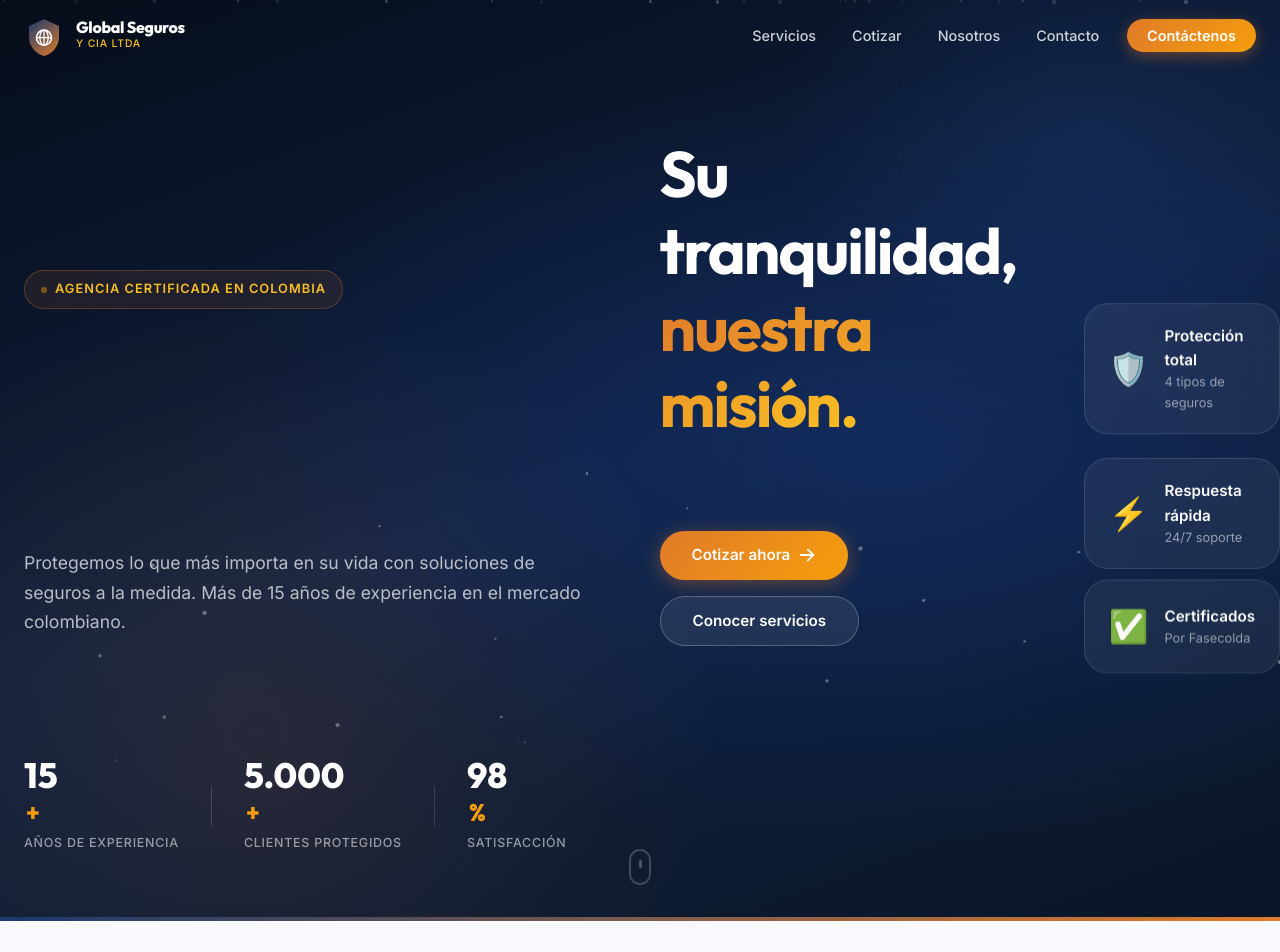
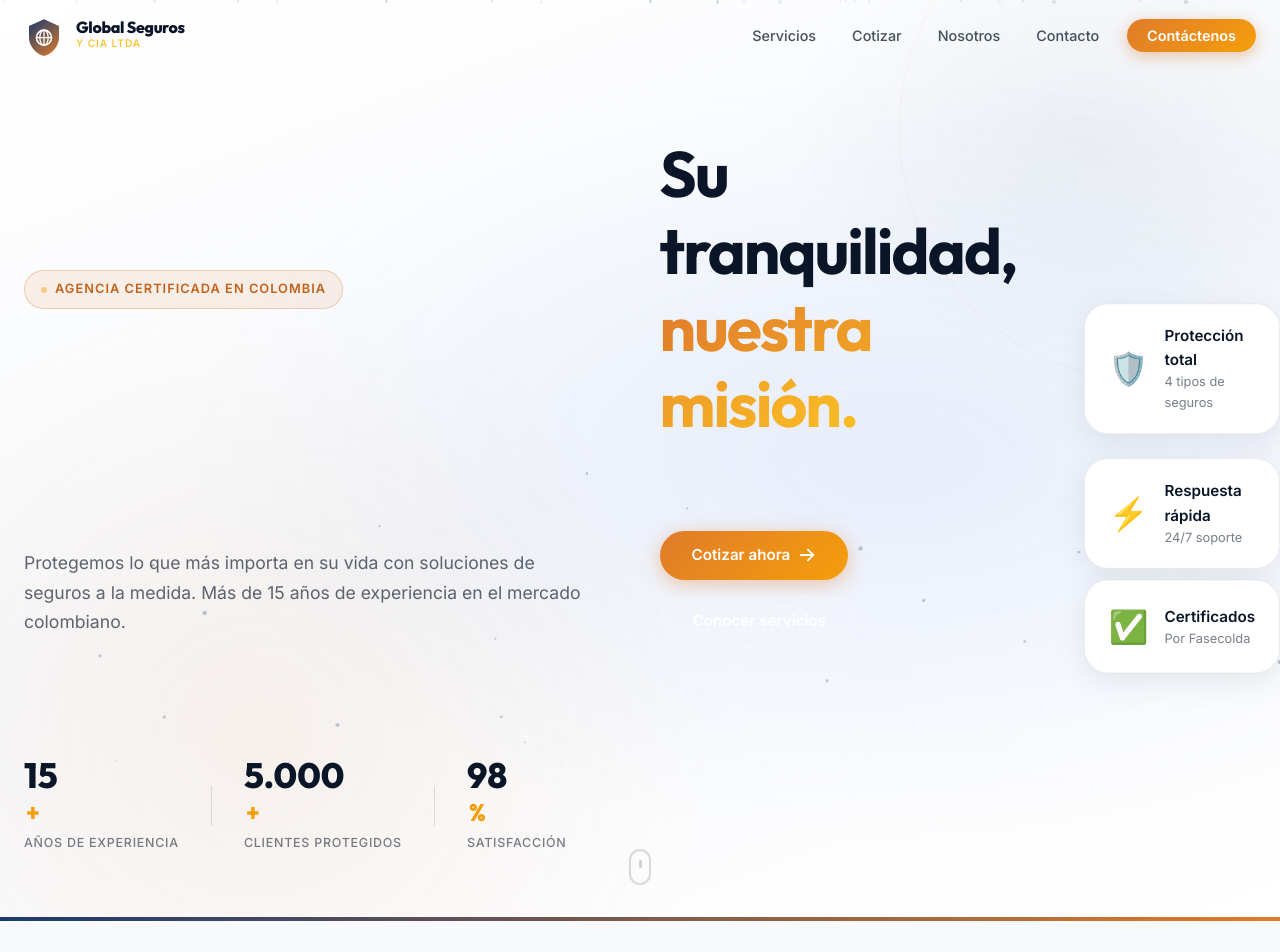
Before and after one commit to globalsegurosltda/globalsegurosycialtda, a plain HTML site: page index.html in a window 1280 px wide. Shown: the top 952 px of the page. Drawn offline with nearby package versions, Linux system fonts and the light colour scheme.

Commit message:
Add files via upload

```diff
--- a/style.css
+++ b/style.css
@@ -226,10 +226,10 @@
   transition: background var(--transition-normal), box-shadow var(--transition-normal), backdrop-filter var(--transition-normal);
 }
 .navbar.scrolled {
-  background: rgba(10, 22, 40, 0.95);
+  background: rgba(255, 255, 255, 0.95);
   backdrop-filter: blur(16px);
   -webkit-backdrop-filter: blur(16px);
-  box-shadow: 0 4px 24px rgba(0,0,0,.3);
+  box-shadow: 0 4px 24px rgba(10,22,40,.1);
 }
 .nav-container {
   max-width: var(--max-width);
@@ -249,7 +249,7 @@
 .logo-icon { width: 40px; height: 40px; }
 .logo-icon.small { width: 32px; height: 32px; }
 .logo-text { display: flex; flex-direction: column; }
-.logo-name { font-family: var(--font-heading); font-weight: 800; font-size: 1rem; color: var(--white); line-height: 1.1; letter-spacing: -0.02em; }
+.logo-name { font-family: var(--font-heading); font-weight: 800; font-size: 1rem; color: var(--navy-900); line-height: 1.1; letter-spacing: -0.02em; }
 .logo-sub  { font-size: 0.65rem; color: var(--orange-300); font-weight: 500; text-transform: uppercase; letter-spacing: 0.08em; }
 
 .nav-links {
@@ -259,14 +259,14 @@
   list-style: none;
 }
 .nav-link {
-  color: rgba(255,255,255,.8);
+  color: rgba(10,22,40,.75);
   font-size: 0.9rem;
   font-weight: 500;
   padding: var(--space-2) var(--space-4);
   border-radius: var(--radius-full);
   transition: var(--transition-fast);
 }
-.nav-link:hover { color: var(--white); background: rgba(255,255,255,.08); }
+.nav-link:hover { color: var(--navy-900); background: rgba(10,22,40,.06); }
 .nav-cta {
   margin-left: var(--space-2);
   padding: var(--space-2) var(--space-5);
@@ -290,7 +290,7 @@
   display: block;
   width: 24px;
   height: 2px;
-  background: var(--white);
+  background: var(--navy-900);
   border-radius: 2px;
   transition: var(--transition-fast);
 }
@@ -303,7 +303,7 @@
    ============================================================ */
 .hero {
   min-height: 100vh;
-  background: var(--navy-900);
+  background: var(--white);
   position: relative;
   display: flex;
   align-items: center;
@@ -319,10 +319,10 @@
   position: absolute;
   inset: 0;
   background:
-    radial-gradient(ellipse 80% 60% at 70% 50%, rgba(37,99,235,.18) 0%, transparent 70%),
-    radial-gradient(ellipse 60% 80% at 20% 80%, rgba(224,123,42,.12) 0%, transparent 60%),
-    radial-gradient(ellipse 40% 40% at 85% 15%, rgba(26,58,110,.4) 0%, transparent 60%),
-    linear-gradient(160deg, var(--navy-950) 0%, var(--navy-800) 50%, var(--navy-900) 100%);
+    radial-gradient(ellipse 80% 60% at 70% 50%, rgba(37,99,235,.08) 0%, transparent 70%),
+    radial-gradient(ellipse 60% 80% at 20% 80%, rgba(224,123,42,.08) 0%, transparent 60%),
+    radial-gradient(ellipse 40% 40% at 85% 15%, rgba(26,58,110,.06) 0%, transparent 60%),
+    linear-gradient(160deg, #ffffff 0%, #f7f9fc 50%, #ffffff 100%);
 }
 
 /* Animated particles */
@@ -336,7 +336,7 @@
   width: 2px;
   height: 2px;
   border-radius: 50%;
-  background: rgba(255,255,255,.4);
+  background: rgba(26,58,110,.3);
   animation: float-particle linear infinite;
 }
 
@@ -397,7 +397,7 @@
   background: rgba(224,123,42,.1);
   border: 1px solid rgba(224,123,42,.3);
   border-radius: var(--radius-full);
-  color: var(--orange-300);
+  color: var(--orange-600);
   font-size: 0.8rem;
   font-weight: 600;
   text-transform: uppercase;
@@ -414,7 +414,7 @@
 @keyframes blink { 0%, 100% { opacity: 1; } 50% { opacity: .3; } }
 
 .hero-title {
-  color: var(--white);
+  color: var(--navy-900);
   margin-bottom: var(--space-6);
   letter-spacing: -0.03em;
 }
@@ -426,7 +426,7 @@
 }
 
 .hero-description {
-  color: rgba(255,255,255,.7);
+  color: rgba(10,22,40,.65);
   font-size: 1.1rem;
   max-width: 560px;
   margin-bottom: var(--space-10);
@@ -453,7 +453,7 @@
   font-family: var(--font-heading);
   font-size: 2.2rem;
   font-weight: 800;
-  color: var(--white);
+  color: var(--navy-900);
   line-height: 1;
 }
 .stat-plus {
@@ -465,7 +465,7 @@
 }
 .stat-label {
   font-size: 0.78rem;
-  color: rgba(255,255,255,.55);
+  color: rgba(10,22,40,.55);
   text-transform: uppercase;
   letter-spacing: 0.06em;
   margin-top: 2px;
@@ -474,7 +474,7 @@
 .stat-divider {
   width: 1px;
   height: 40px;
-  background: rgba(255,255,255,.15);
+  background: rgba(10,22,40,.12);
 }
 
 /* Hero floating cards */
@@ -488,10 +488,9 @@
 }
 
 .hero-card {
-  background: rgba(255,255,255,.06);
-  border: 1px solid rgba(255,255,255,.12);
-  backdrop-filter: blur(16px);
-  -webkit-backdrop-filter: blur(16px);
+  background: var(--white);
+  border: 1px solid rgba(10,22,40,.08);
+  box-shadow: 0 8px 30px rgba(10,22,40,.08);
   border-radius: var(--radius-xl);
   padding: var(--space-5) var(--space-6);
   display: flex;
@@ -502,8 +501,8 @@
 .hero-card:hover { transform: translateX(-4px) !important; }
 .hcard-icon { font-size: 2rem; }
 .hcard-text { display: flex; flex-direction: column; }
-.hcard-text strong { color: var(--white); font-size: 0.95rem; font-weight: 600; }
-.hcard-text span  { color: rgba(255,255,255,.55); font-size: 0.8rem; }
+.hcard-text strong { color: var(--navy-900); font-size: 0.95rem; font-weight: 600; }
+.hcard-text span  { color: rgba(10,22,40,.55); font-size: 0.8rem; }
 
 .floating { animation: float 5s ease-in-out infinite; }
 .delay-1  { animation-delay: 1.5s; }
@@ -526,7 +525,7 @@
 .scroll-mouse {
   width: 22px;
   height: 36px;
-  border: 2px solid rgba(255,255,255,.4);
+  border: 2px solid rgba(10,22,40,.3);
   border-radius: 11px;
   display: flex;
   justify-content: center;
@@ -535,7 +534,7 @@
 .scroll-wheel {
   width: 3px;
   height: 8px;
-  background: rgba(255,255,255,.7);
+  background: rgba(10,22,40,.5);
   border-radius: 2px;
   animation: scroll-anim 2s ease-in-out infinite;
 }
@@ -1454,7 +1453,7 @@
     top: var(--nav-height);
     left: 0;
     right: 0;
-    background: rgba(10,22,40,.98);
+    background: rgba(255,255,255,.98);
     backdrop-filter: blur(20px);
     -webkit-backdrop-filter: blur(20px);
     flex-direction: column;
@@ -1464,7 +1463,8 @@
     opacity: 0;
     visibility: hidden;
     transition: var(--transition-normal);
-    border-bottom: 1px solid rgba(255,255,255,.1);
+    border-bottom: 1px solid rgba(10,22,40,.1);
+    box-shadow: 0 4px 24px rgba(10,22,40,.1);
   }
   .nav-links.open {
     transform: translateY(0);
```
